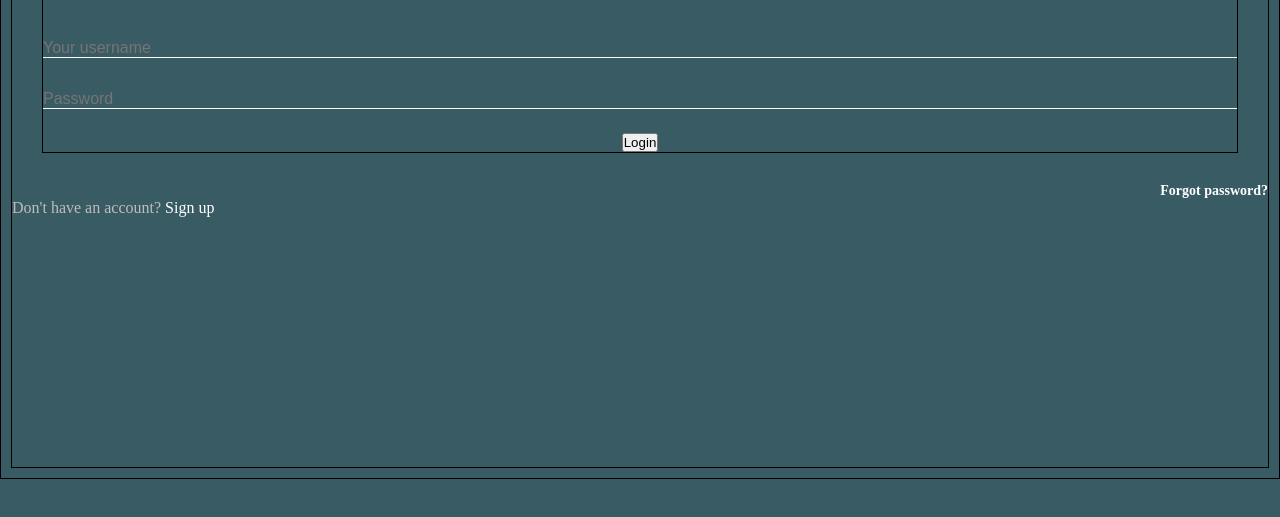
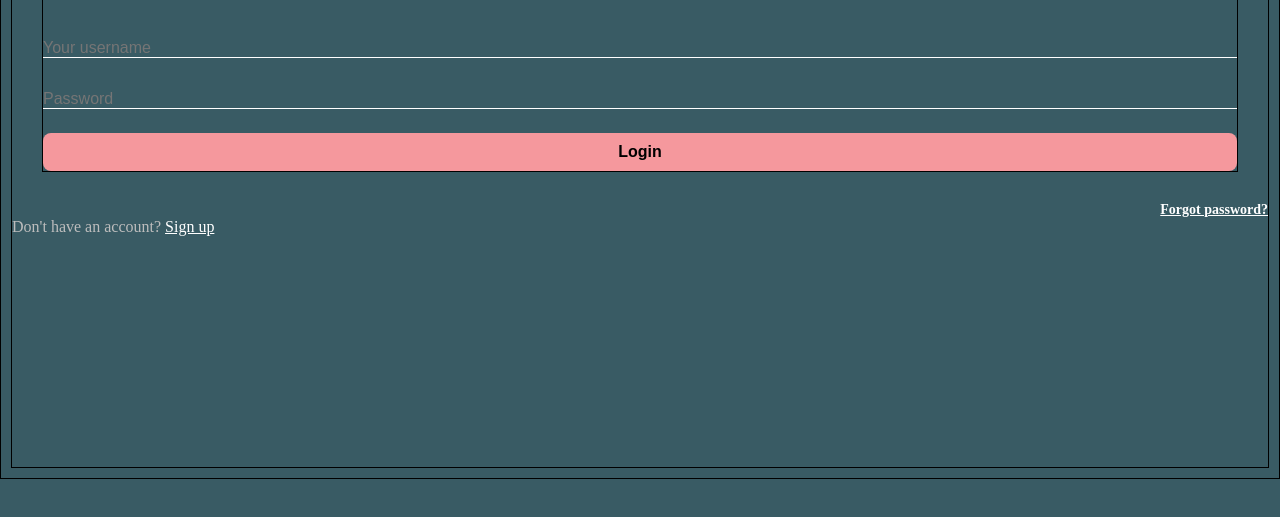
Before and after one commit to CS673Spring/FitnessApp-front-end, a plain HTML site: page UJourney_YI/login.html in a window 1280 px wide. Shown: the part 105-622 px from the top of the page. Drawn offline with nearby package versions, Linux system fonts and the light colour scheme.

Commit message:
delete unnesesary

```diff
--- a/UJourney_YI/login.html
+++ b/UJourney_YI/login.html
@@ -46,12 +46,12 @@
         </div>
         <!-- end login form -->
 
-        <div class="forgot-div" @click="jump_to_Fpwd()">Forgot password?</div>
+        <a href="forgotpassword.html" class="forgot-div">Forgot password?</a>
 
         <!-- <div class="sign-div"><span>Don't have an account? </span>Sign up</div> -->
         <div class="sign-div">
           Don't have an account?
-          <span @click="jump_to_signup()">Sign up</span>
+          <a href="signup.html" >Sign up</a>
         </div>
       </div>
     </div>
@@ -59,8 +59,8 @@
 
     <script src="js/jquery.js" charset="utf-8"></script>
     <script>
-      console.log($("#username").val());
-      // start form jquery
+
+      // start login
       $("#login-form").submit(function (event) {
         event.preventDefault();
         var formData = {
@@ -92,7 +92,7 @@
         });
         // end ajax connection
       });
-      // end submit jquery
+      // end login
     </script>
   </body>
 </html>
--- a/UJourney_YI/main.css
+++ b/UJourney_YI/main.css
@@ -427,7 +427,7 @@ MOTIVATION PAGE **********/
     justify-content: center;
 }
 
-.login-button-div button {
+.login-button-div input {
     background-color: #f5989d;
     color: black;
     border-radius: 8px;
@@ -448,6 +448,10 @@ MOTIVATION PAGE **********/
 
 .sign-div{
     color: #bdbdbd;
+}
+
+.sign-div a{
+    color: white;
 }
 
 .body-login span {
```
